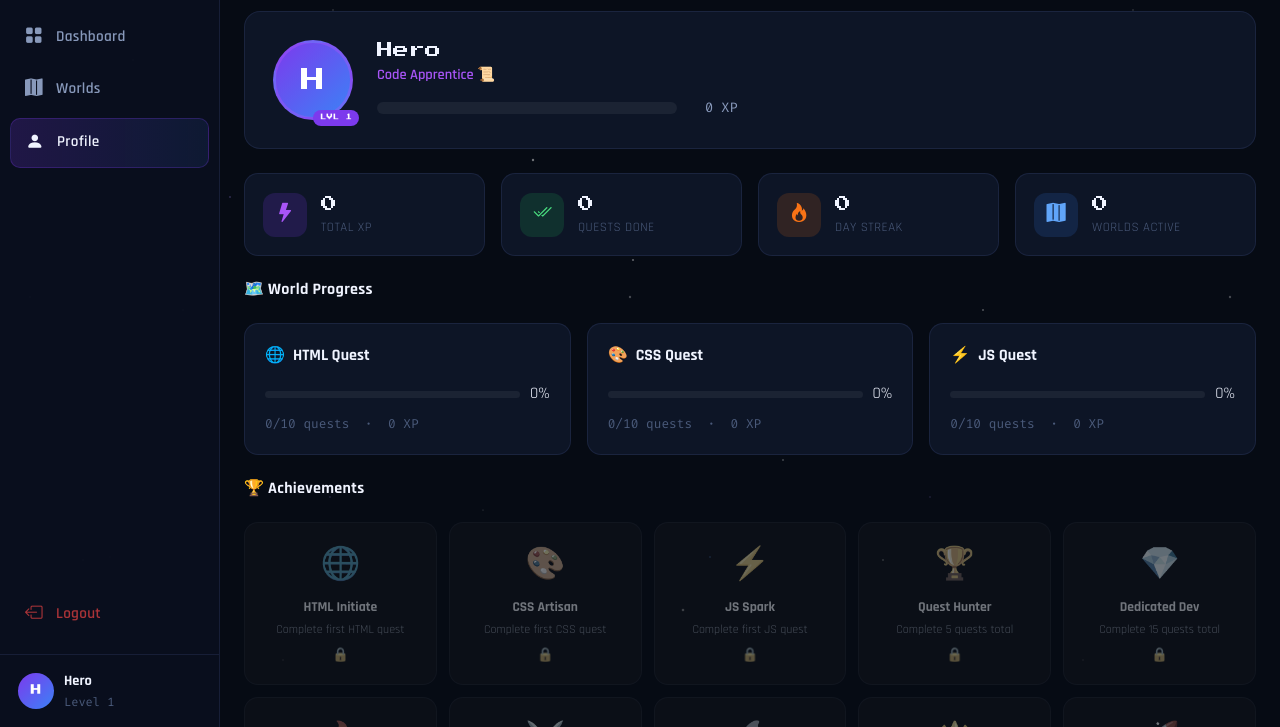
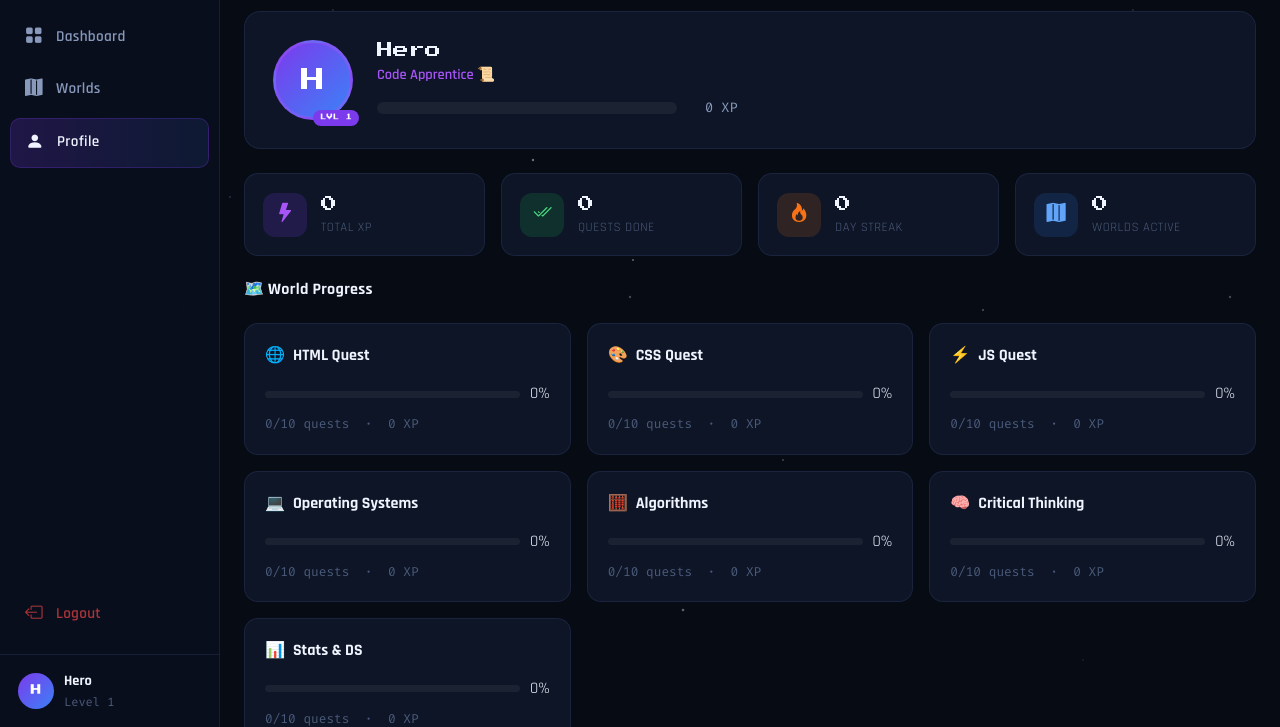
Before and after one commit to tanushree10706/DevQuest, a website: page profile.html in a window 1280 px wide. Shown: the part 73-800 px from the top of the page. Drawn offline with nearby package versions, Linux system fonts and the light colour scheme; no server answers; sample sign-in values are in the browser's storage.

Commit message:
Refactor profile.html for improved structure

```diff
--- a/profile.html
+++ b/profile.html
@@ -1,5 +1,6 @@
 <!DOCTYPE html>
 <html lang="en">
+
 <head>
     <meta charset="UTF-8" />
     <meta name="viewport" content="width=device-width, initial-scale=1.0" />
@@ -10,6 +11,7 @@
     <link href="https://cdn.jsdelivr.net/npm/bootstrap-icons@1.11.0/font/bootstrap-icons.css" rel="stylesheet">
     <link rel="stylesheet" href="/style.css">
 </head>
+
 <body class="app-body">
 
     <div class="stars"></div>
@@ -23,8 +25,8 @@
         </div>
         <nav class="sidebar-nav">
             <a href="/dashboard.html" class="nav-item"><i class="bi bi-grid-fill"></i><span>Dashboard</span></a>
-      <a href="/subjects.html"  class="nav-item"><i class="bi bi-map-fill"></i><span>Worlds</span></a>
-      <a href="/profile.html"   class="nav-item active"><i class="bi bi-person-fill"></i><span>Profile</span></a>
+            <a href="/subjects.html" class="nav-item"><i class="bi bi-map-fill"></i><span>Worlds</span></a>
+            <a href="/profile.html" class="nav-item active"><i class="bi bi-person-fill"></i><span>Profile</span></a>
             <a href="#" class="nav-item" data-action="logout" style="margin-top:auto">
                 <i class="bi bi-box-arrow-left"></i><span>Logout</span>
             </a>
@@ -153,6 +155,54 @@
                         <div class="wpc-stat"><span id="p-js-done">0</span>/10 quests &nbsp;·&nbsp; <span id="p-js-xp">0</span> XP</div>
                     </div>
                 </div>
+                <div class="col-md-4">
+                    <div class="world-progress-card">
+                        <div class="wpc-header"><span>💻</span> Operating Systems</div>
+                        <div class="wpc-bar-wrap">
+                            <div class="dwc-progress-bar">
+                                <div class="dwc-fill dwc-fill-orange" id="p-os-bar" style="width:0%"></div>
+                            </div>
+                            <span id="p-os-pct">0%</span>
+                        </div>
+                        <div class="wpc-stat"><span id="p-os-done">0</span>/10 quests &nbsp;·&nbsp; <span id="p-os-xp">0</span> XP</div>
+                    </div>
+                </div>
+                <div class="col-md-4">
+                    <div class="world-progress-card">
+                        <div class="wpc-header"><span>🧮</span> Algorithms</div>
+                        <div class="wpc-bar-wrap">
+                            <div class="dwc-progress-bar">
+                                <div class="dwc-fill dwc-fill-purple" id="p-algo-bar" style="width:0%"></div>
+                            </div>
+                            <span id="p-algo-pct">0%</span>
+                        </div>
+                        <div class="wpc-stat"><span id="p-algo-done">0</span>/10 quests &nbsp;·&nbsp; <span id="p-algo-xp">0</span> XP</div>
+                    </div>
+                </div>
+                <div class="col-md-4">
+                    <div class="world-progress-card">
+                        <div class="wpc-header"><span>🧠</span> Critical Thinking</div>
+                        <div class="wpc-bar-wrap">
+                            <div class="dwc-progress-bar">
+                                <div class="dwc-fill dwc-fill-yellow" id="p-ct-bar" style="width:0%"></div>
+                            </div>
+                            <span id="p-ct-pct">0%</span>
+                        </div>
+                        <div class="wpc-stat"><span id="p-ct-done">0</span>/10 quests &nbsp;·&nbsp; <span id="p-ct-xp">0</span> XP</div>
+                    </div>
+                </div>
+                <div class="col-md-4">
+                    <div class="world-progress-card">
+                        <div class="wpc-header"><span>📊</span> Stats &amp; DS</div>
+                        <div class="wpc-bar-wrap">
+                            <div class="dwc-progress-bar">
+                                <div class="dwc-fill dwc-fill-orange" id="p-stats-bar" style="width:0%"></div>
+                            </div>
+                            <span id="p-stats-pct">0%</span>
+                        </div>
+                        <div class="wpc-stat"><span id="p-stats-done">0</span>/10 quests &nbsp;·&nbsp; <span id="p-stats-xp">0</span> XP</div>
+                    </div>
+                </div>
             </div>
 
             <!-- ACHIEVEMENTS -->
@@ -180,4 +230,5 @@
     <script src="/js/navigation.js"></script>
     <script src="/js/app.js"></script>
 </body>
+
 </html>
```
Lines whose indentation alone changed are shown as unchanged.
